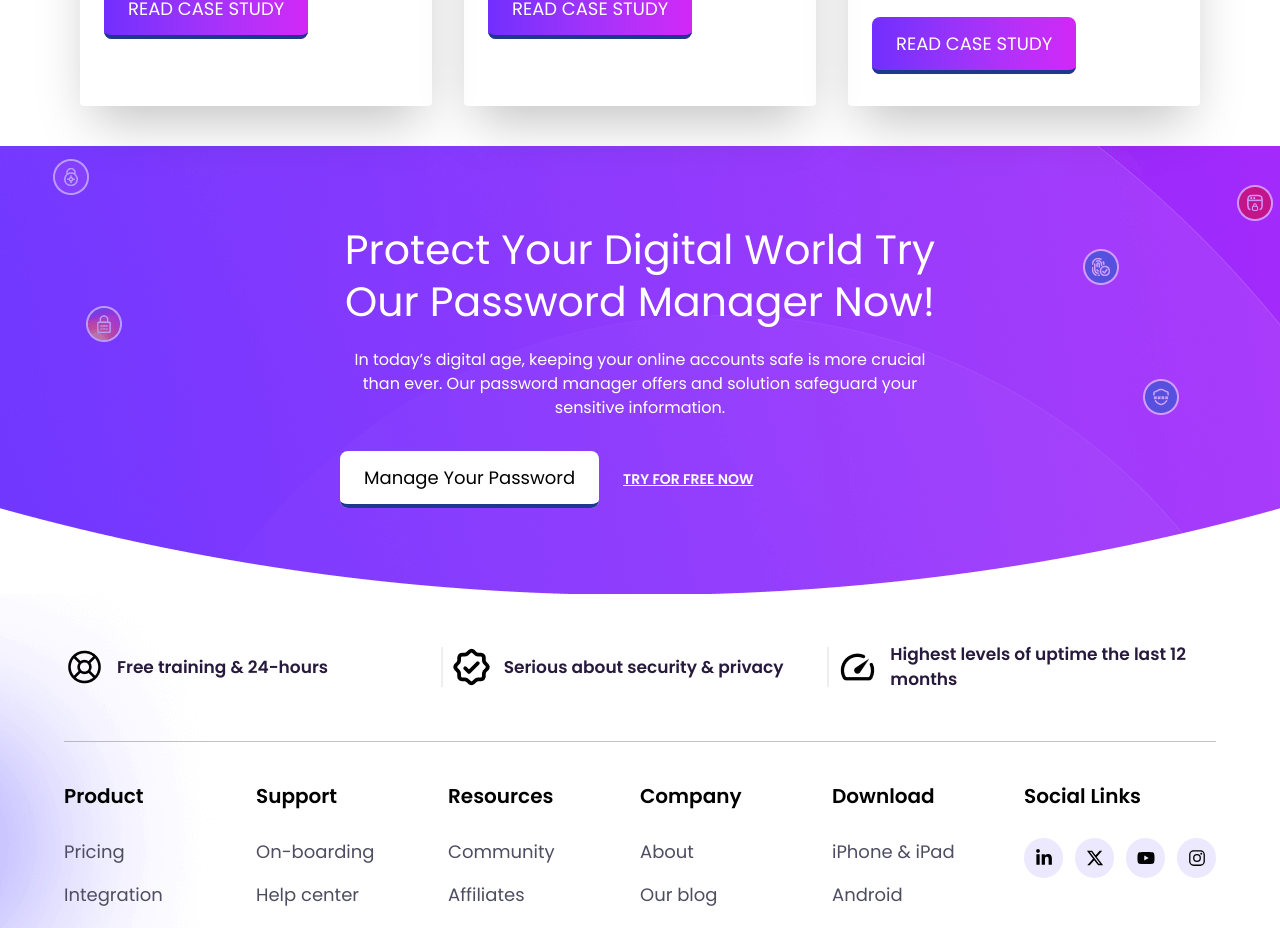
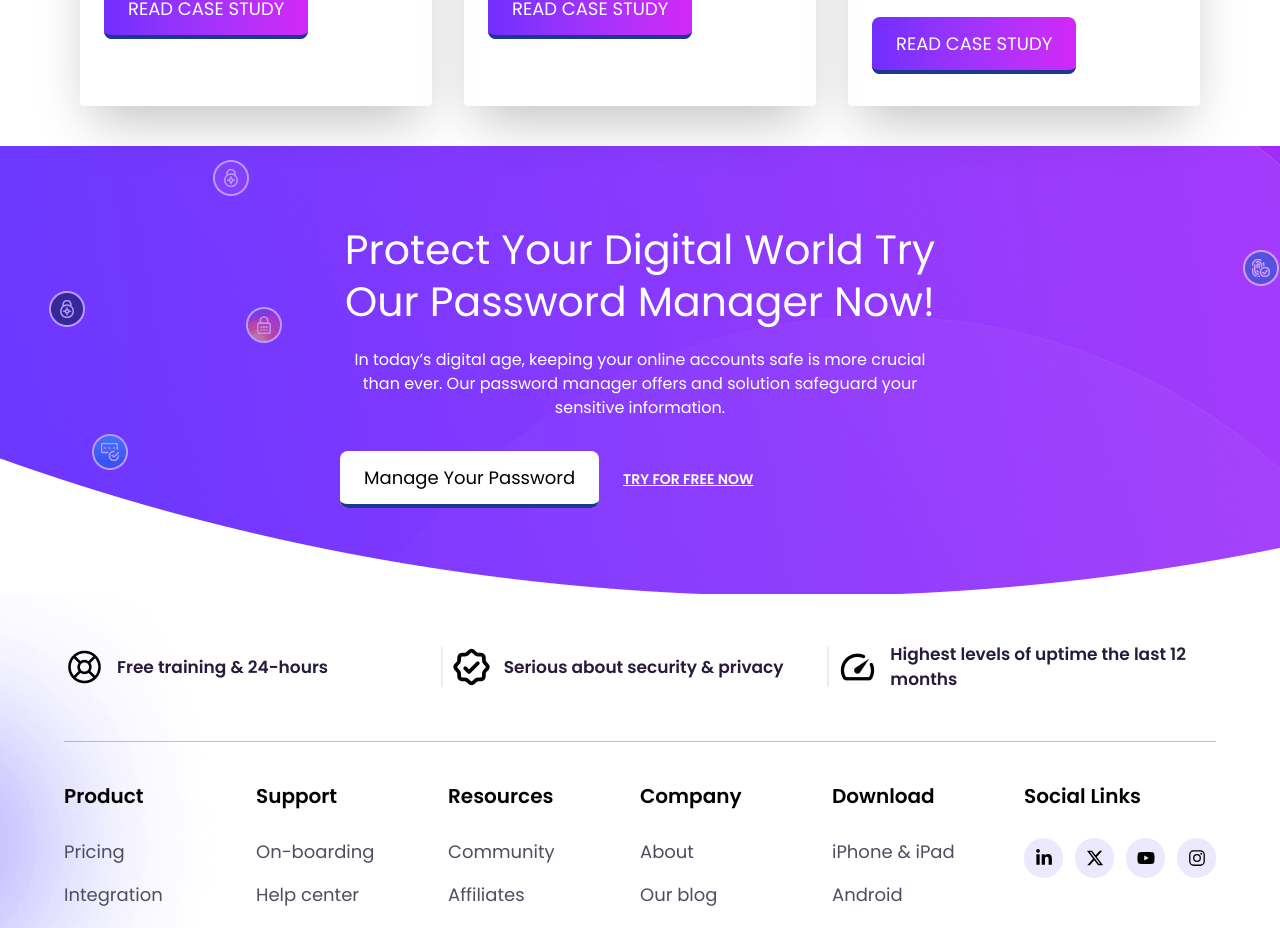
Before and after one commit to Ranadev25/password-manager-react-app, a React (Vite) app: page / in a window 1280 px wide. Shown: the part 5992-6920 px from the top of the page. Built offline with nearby package versions, Linux system fonts and the light colour scheme; a web font is replaced by a local one.

Commit message:
bg change

```diff
--- a/src/home/DigitalWorld.jsx
+++ b/src/home/DigitalWorld.jsx
@@ -1,11 +1,14 @@
 import { Link } from "react-router";
 import { motion } from "motion/react";
-
+import Imagebg from "../assets/blueSlideiBgImg.png";
 import Homefooter from "../../src/assets/homefooter.png";
 const DigitalWorld = () => {
   return (
     <div className="">
-      <div className="bg-[url('../../src/assets/blueSlideiBgImg.png')] p-10 py-19.5 bg-no-repeat text-white bg-center  ">
+      <div
+        style={{ background: `url(${Imagebg})` }}
+        className={`p-10 py-19.5 bg-no-repeat text-white bg-center  `}
+      >
         <div className=" w-[90%] mx-auto sm:w-[80%] md:w-[600px]">
           <motion.h1
             initial={{ x: 50, letterSpacing: "5px", opacity: 0 }}
```
